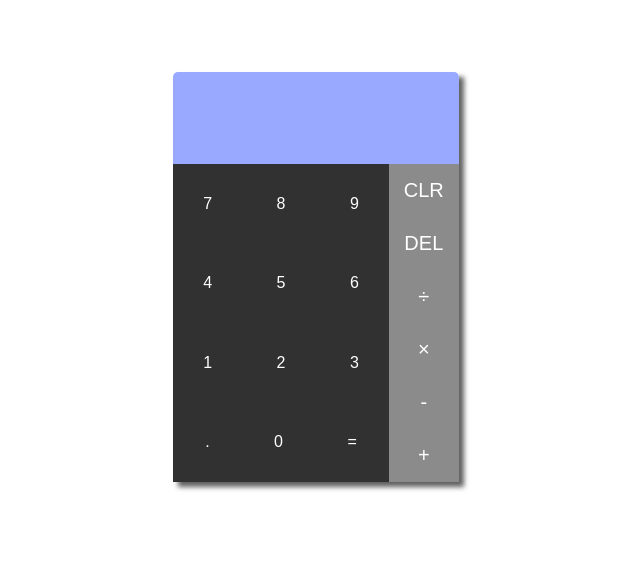
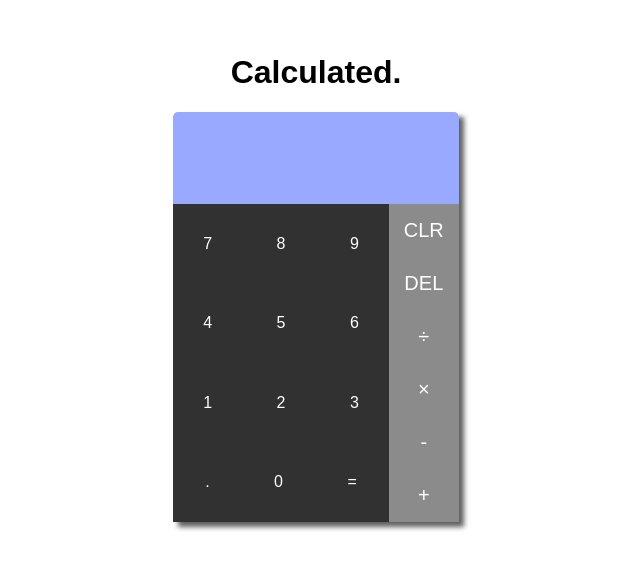
Before and after one commit to phuchle/JS-Calculator, a plain HTML site: page index.html in a window 1280 px wide. Shown: the part 123-692 px from the top of the page, without its empty margins (324-964 px from the left). Drawn offline with Linux system fonts and the light colour scheme.

Commit message:
Add a title and adjust flex direction to align properly with calculator body.

```diff
--- a/index.html
+++ b/index.html
@@ -9,6 +9,7 @@
   </head>
   <body>
     <div id="parent-container">
+      <h1>Calculated.</h1>
       <div id="calculator">
         <div id="display">
         </div>
--- a/style.css
+++ b/style.css
@@ -6,6 +6,7 @@ html, body {
 
 #parent-container {
   display: flex;
+  flex-direction: column;
   justify-content: center;
   align-items: center;
   height: 100%;
```
